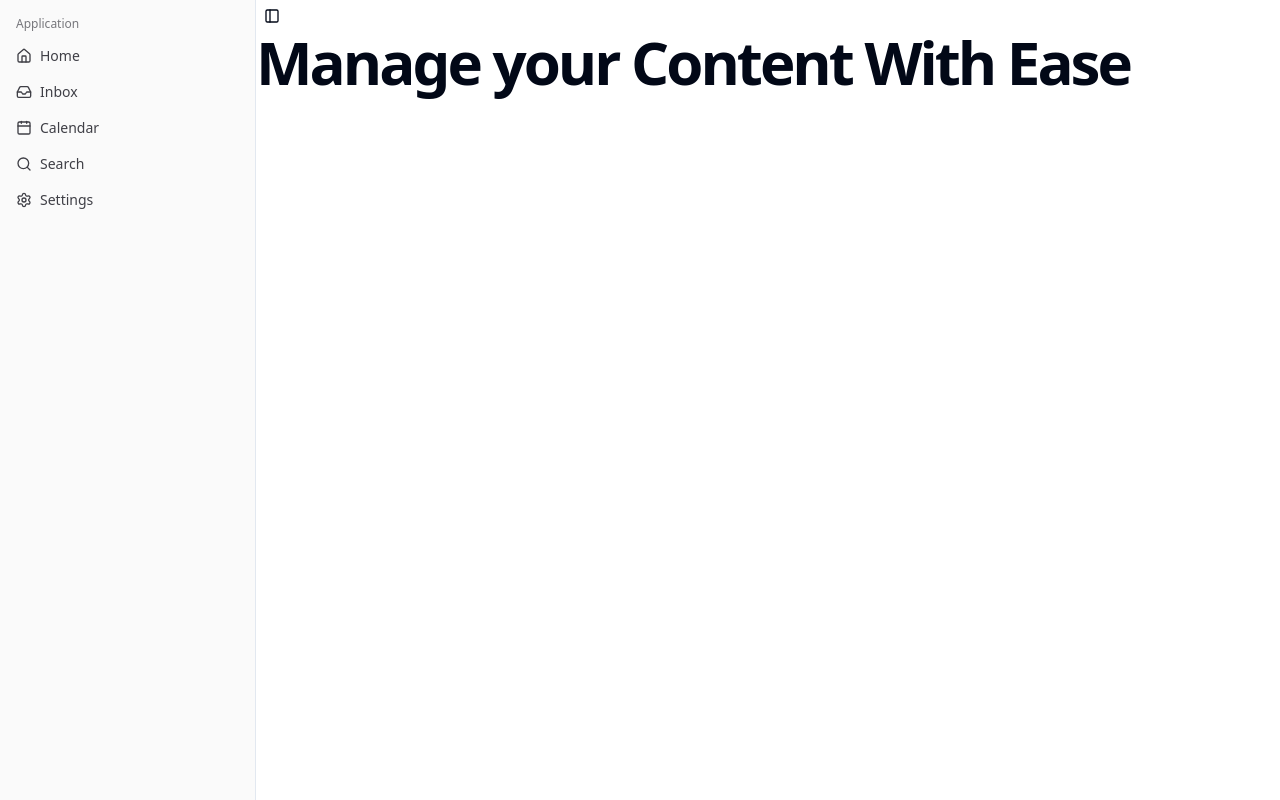
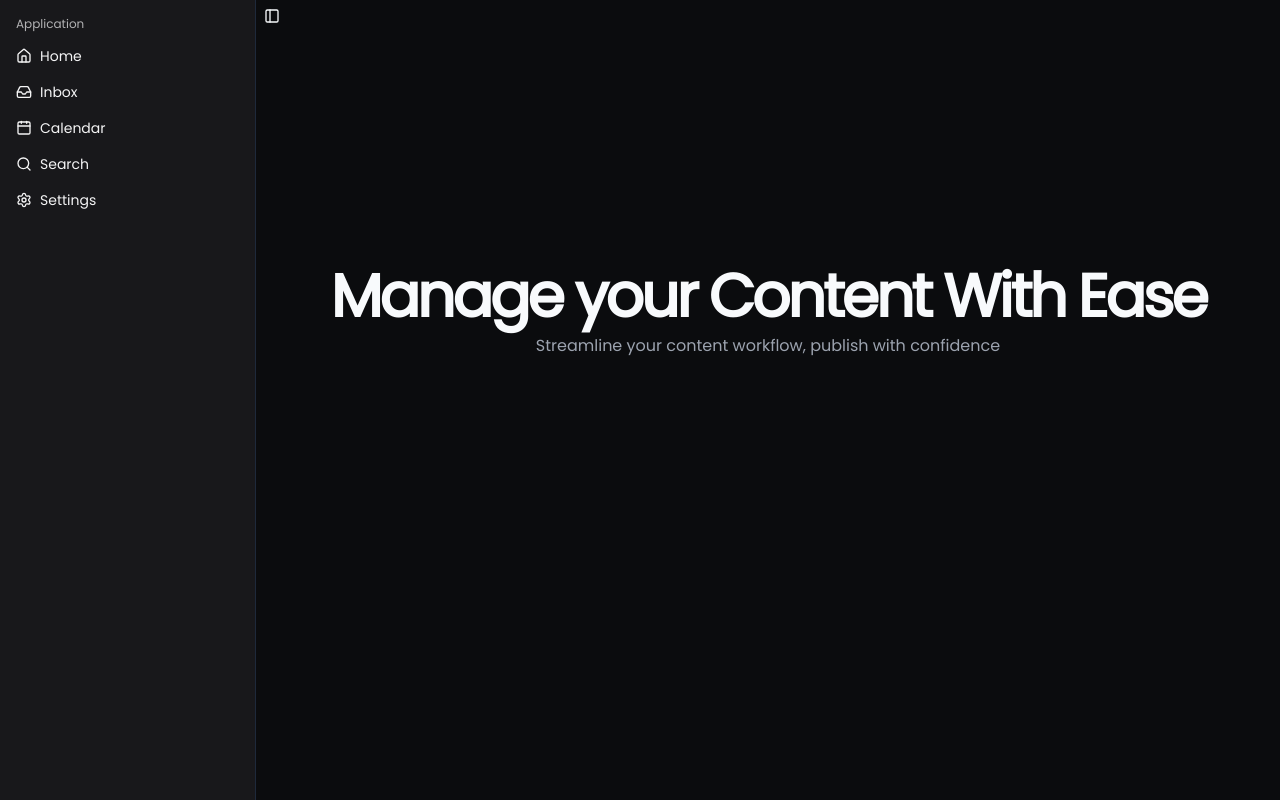
Before and after one commit to coderAshwathama/next-cms, a Next.js app: page / in a window 1280 px wide. Built offline with nearby package versions, Linux system fonts and the light colour scheme.

Commit message:
added the poppins font as the main font

```diff
--- a/src/app/globals.css
+++ b/src/app/globals.css
@@ -39,7 +39,7 @@
   }
 
   .dark {
-    --background: 222.2 84% 4.9%;
+    --background: 222.2 10% 4.9%;
     --foreground: 210 40% 98%;
     --card: 222.2 84% 4.9%;
     --card-foreground: 210 40% 98%;
--- a/src/app/layout.js
+++ b/src/app/layout.js
@@ -1,22 +1,16 @@
 import localFont from "next/font/local";
 import "./globals.css";
+import { Poppins } from "next/font/google";
+const poppins = Poppins({
+  subsets: ["latin"],
+  weight: "400",
+});
 import {
   SidebarInset,
   SidebarProvider,
   SidebarTrigger,
 } from "@/components/ui/sidebar";
 import { AppSidebar } from "@/components/ui/app-sidebar";
-
-const geistSans = localFont({
-  src: "./fonts/GeistVF.woff",
-  variable: "--font-geist-sans",
-  weight: "100 900",
-});
-const geistMono = localFont({
-  src: "./fonts/GeistMonoVF.woff",
-  variable: "--font-geist-mono",
-  weight: "100 900",
-});
 
 export const metadata = {
   title: "Create Next App",
@@ -25,10 +19,8 @@ export const metadata = {
 
 export default function RootLayout({ children }) {
   return (
-    <html lang="en">
-      <body
-        className={`${geistSans.variable} ${geistMono.variable} antialiased`}
-      >
+    <html lang="en" className="dark">
+      <body className={`${poppins.className} antialiased`}>
         <SidebarProvider>
           <AppSidebar />
           <SidebarInset>
--- a/src/app/page.js
+++ b/src/app/page.js
@@ -1,10 +1,15 @@
 export default function Landing() {
   return (
-    <main>
-      <section>
-        <h1 className="text-3xl font-bold tracking-tighter sm:text-4xl md:text-5xl lg:text-6xl">
-          Manage your Content With Ease
-        </h1>
+    <main className="w-full">
+      <section className="flex justify-center w-full h-[50vh] sm:h-[70vh]">
+        <div className="flex flex-col justify-center items-center  gap-2 text-center">
+          <h1 className="text-3xl font-bold tracking-tighter sm:text-4xl md:text-5xl lg:text-6xl">
+            Manage your Content With Ease
+          </h1>
+          <p className="text-gray-400 max-w-[700px] mx-auto">
+            Streamline your content workflow, publish with confidence
+          </p>
+        </div>
       </section>
       <section></section>
       <section></section>
```
Also changed, not shown: src/app/fonts/GeistMonoVF.woff (deleted), src/app/fonts/GeistVF.woff (deleted).
